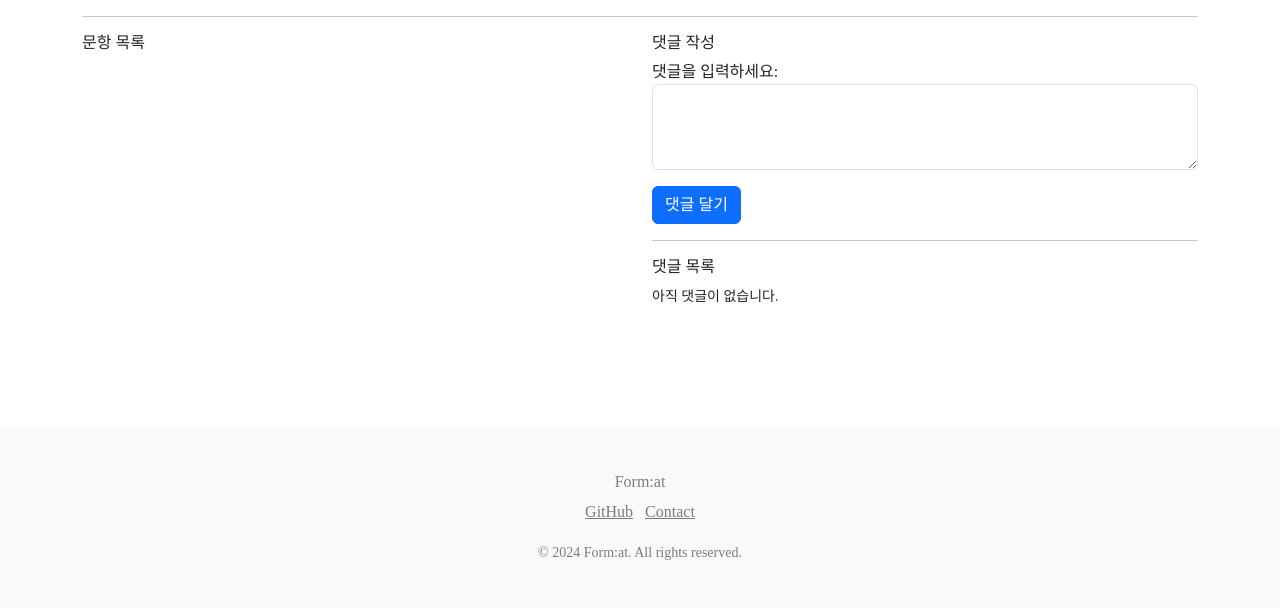
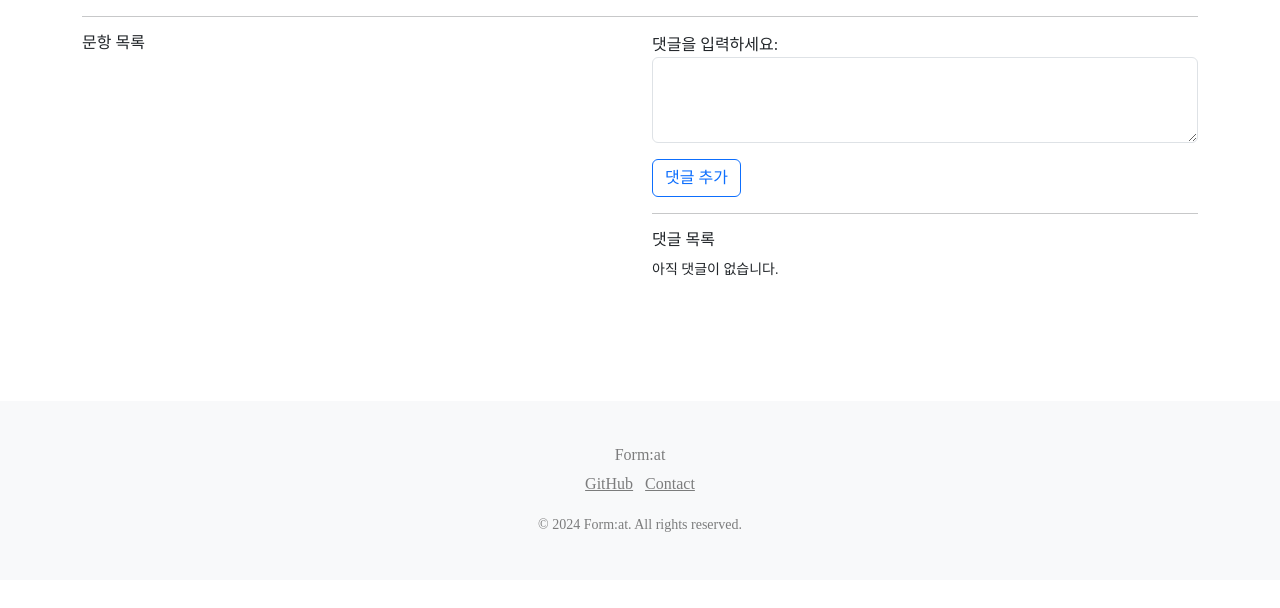
Before and after one commit to hyeg0121/Format, a Django app: template app/templates/app/survey/survey_detail.html in a window 1280 px wide. Shown: the part 393-1001 px from the top of the page. After the commit the page ends 925 px from the top, so only its background shows below. Run offline with Django 4.2, Linux system fonts and the light colour scheme; the template is opened without the code that fills it: values that come from a table or form of the project are taken from there, others are empty; parts of the project's set-up code (start-up, migrations or seed data) failed here and were passed over; some web fonts are replaced.

Commit message:
feat: 버튼 스타일 변경

```diff
--- a/app/templates/app/partials/comment/commnet_create.html
+++ b/app/templates/app/partials/comment/commnet_create.html
@@ -1,6 +1,5 @@
-<h6>댓글 작성</h6>
 <form method="post" action=".">
     {% csrf_token %}
     {{ comment_form.as_p }}
-    <button type="submit" class="btn btn-primary">댓글 달기</button>
+    <button type="submit" class="btn btn-outline-primary">댓글 추가</button>
 </form>
```
